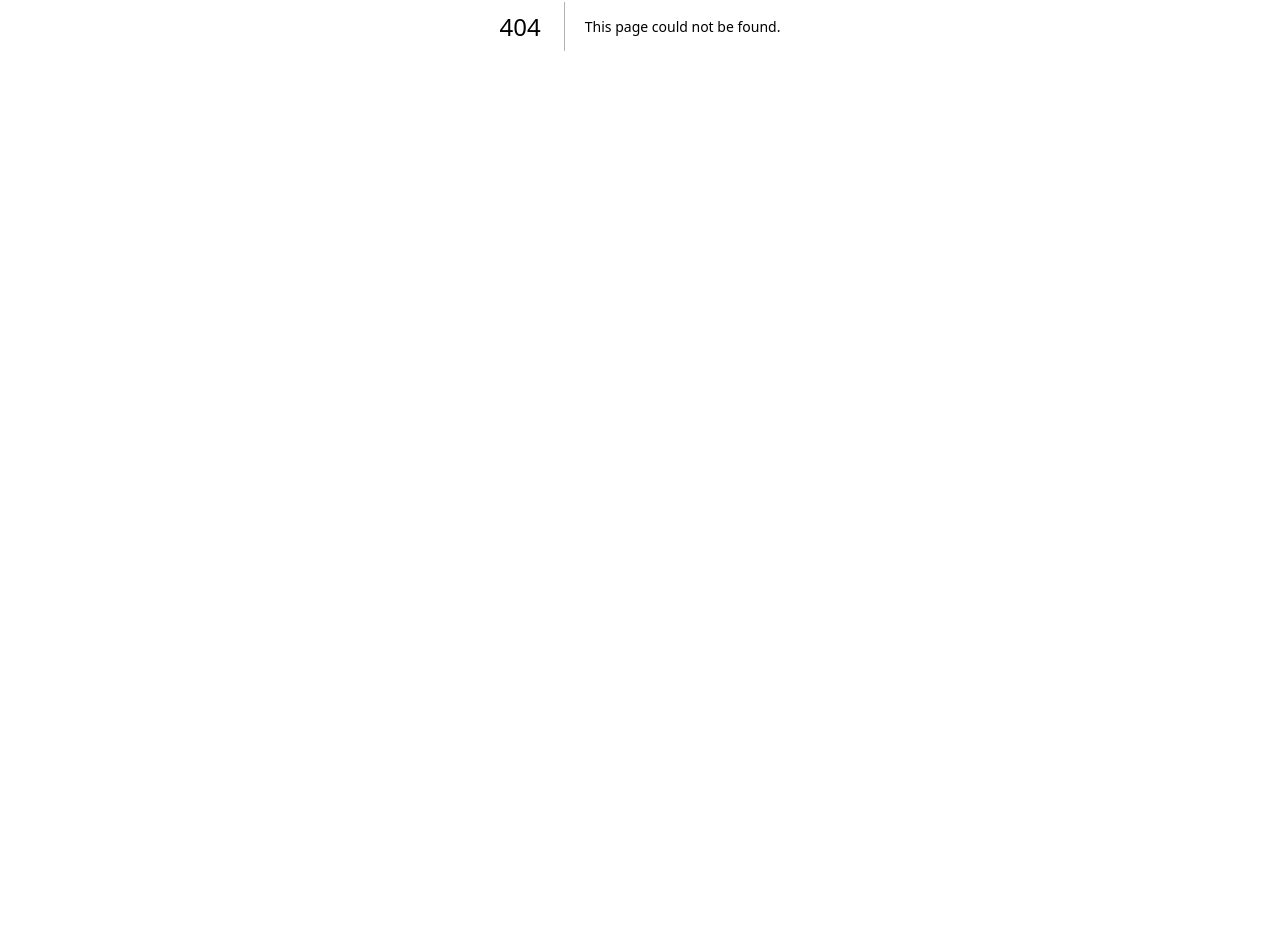
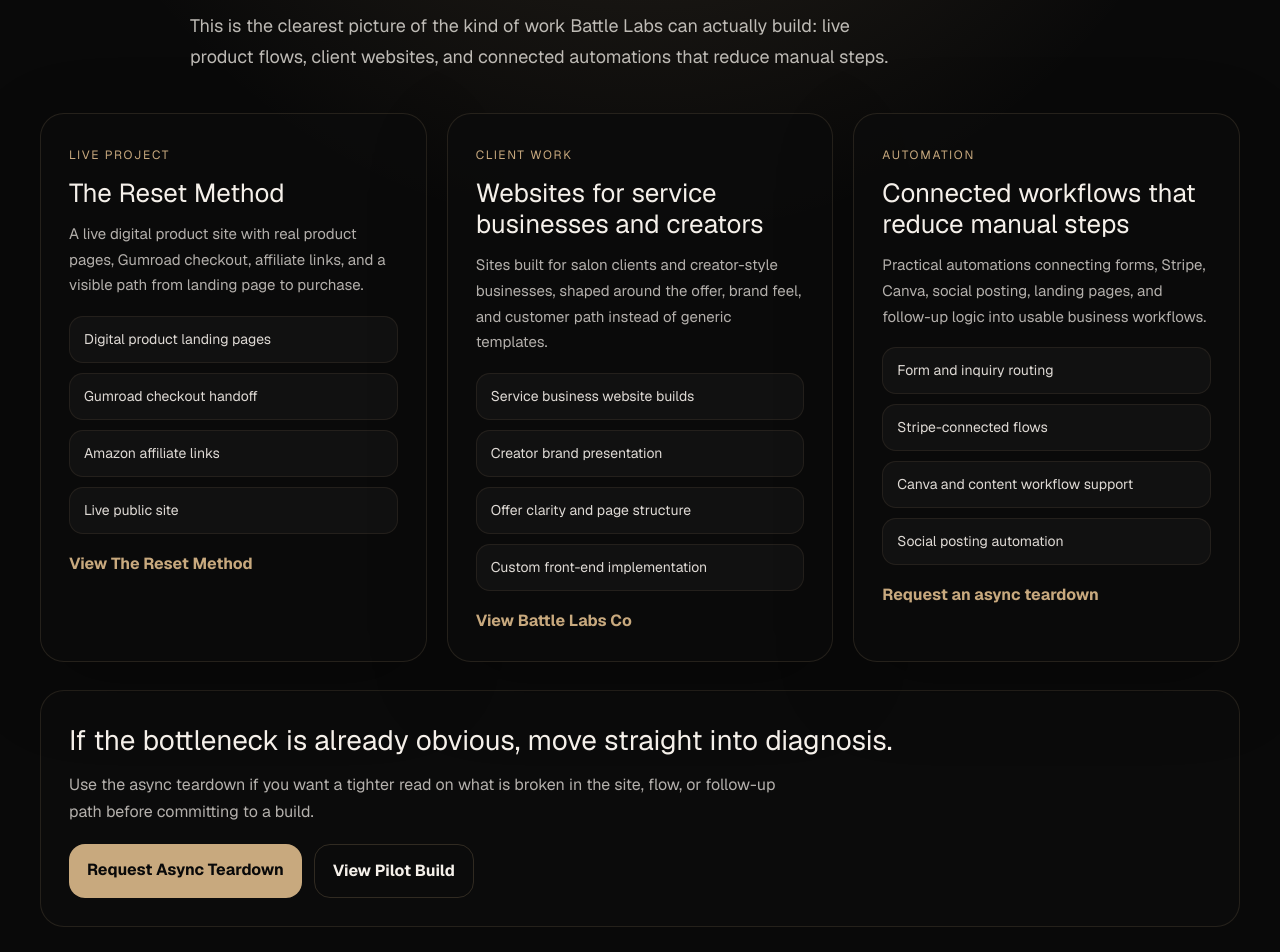
Before and after one commit to caseybattle/Battlelabs-live, a Next.js app: page /selected-work in a window 1280 px wide. Before the commit this address had no page. Shown: the part 374-1326 px from the top of the page. Before the commit the page ends 800 px from the top, so only its background shows below. Built offline with nearby package versions, Linux system fonts and the light colour scheme.

Commit message:
feat: add selected work proof page

```diff
--- a/public/battlelabs-original.html
+++ b/public/battlelabs-original.html
@@ -2062,6 +2062,7 @@
       <span class="proof-kicker">Client Work</span>
       <h3>Websites for service businesses and creators</h3>
       <p>I’ve built websites for salon clients and social media influencers, shaping each build around the brand, offer, and customer flow they needed.</p>
+      <a class="proof-link" href="/selected-work">View selected work</a>
     </article>
 
     <article class="proof-card">
@@ -2078,6 +2079,7 @@
       <p>Use the form to describe the workflow, website, or automation you need. If the fit is right, I’ll map the next steps from there.</p>
     </div>
     <div class="proof-cta-actions">
+      <a href="/selected-work" class="btn-ghost">View Selected Work</a>
       <a href="/async-teardown" class="btn-primary">Request Async Teardown</a>
       <a href="/pilot-build" class="btn-ghost">View Pilot Build</a>
     </div>
--- /dev/null
+++ b/src/app/selected-work/page.tsx
@@ -0,0 +1,256 @@
+import type { CSSProperties } from "react";
+
+const workItems = [
+  {
+    kicker: "Live Project",
+    title: "The Reset Method",
+    body:
+      "A live digital product site with real product pages, Gumroad checkout, affiliate links, and a visible path from landing page to purchase.",
+    bullets: [
+      "Digital product landing pages",
+      "Gumroad checkout handoff",
+      "Amazon affiliate links",
+      "Live public site",
+    ],
+    href: "https://www.theresetmethod.live/",
+    linkLabel: "View The Reset Method",
+  },
+  {
+    kicker: "Client Work",
+    title: "Websites for service businesses and creators",
+    body:
+      "Sites built for salon clients and creator-style businesses, shaped around the offer, brand feel, and customer path instead of generic templates.",
+    bullets: [
+      "Service business website builds",
+      "Creator brand presentation",
+      "Offer clarity and page structure",
+      "Custom front-end implementation",
+    ],
+    href: "https://battlelabs.co/",
+    linkLabel: "View Battle Labs Co",
+  },
+  {
+    kicker: "Automation",
+    title: "Connected workflows that reduce manual steps",
+    body:
+      "Practical automations connecting forms, Stripe, Canva, social posting, landing pages, and follow-up logic into usable business workflows.",
+    bullets: [
+      "Form and inquiry routing",
+      "Stripe-connected flows",
+      "Canva and content workflow support",
+      "Social posting automation",
+    ],
+    href: "/async-teardown",
+    linkLabel: "Request an async teardown",
+  },
+];
+
+export default function SelectedWorkPage() {
+  return (
+    <main style={pageStyle}>
+      <section style={heroStyle}>
+        <div style={eyebrowStyle}>Selected Work</div>
+        <h1 style={titleStyle}>Real projects, real systems, and no inflated claims</h1>
+        <p style={copyStyle}>
+          This is the clearest picture of the kind of work Battle Labs can actually build: live product flows,
+          client websites, and connected automations that reduce manual steps.
+        </p>
+      </section>
+
+      <section style={gridStyle}>
+        {workItems.map((item) => (
+          <article key={item.title} style={cardStyle}>
+            <span style={kickerStyle}>{item.kicker}</span>
+            <h2 style={cardTitleStyle}>{item.title}</h2>
+            <p style={cardCopyStyle}>{item.body}</p>
+            <div style={bulletListStyle}>
+              {item.bullets.map((bullet) => (
+                <div key={bullet} style={bulletStyle}>
+                  {bullet}
+                </div>
+              ))}
+            </div>
+            <a
+              href={item.href}
+              {...(item.href.startsWith("http")
+                ? { target: "_blank", rel: "noreferrer" }
+                : {})}
+              style={linkStyle}
+            >
+              {item.linkLabel}
+            </a>
+          </article>
+        ))}
+      </section>
+
+      <section style={ctaWrapStyle}>
+        <div style={ctaCardStyle}>
+          <h2 style={ctaTitleStyle}>If the bottleneck is already obvious, move straight into diagnosis.</h2>
+          <p style={ctaCopyStyle}>
+            Use the async teardown if you want a tighter read on what is broken in the site, flow, or follow-up
+            path before committing to a build.
+          </p>
+          <div style={ctaActionsStyle}>
+            <a href="/async-teardown" style={primaryLinkStyle}>
+              Request Async Teardown
+            </a>
+            <a href="/pilot-build" style={ghostLinkStyle}>
+              View Pilot Build
+            </a>
+          </div>
+        </div>
+      </section>
+    </main>
+  );
+}
+
+const pageStyle: CSSProperties = {
+  minHeight: "100vh",
+  padding: "72px 24px 96px",
+  background: "radial-gradient(circle at top, rgba(200,169,126,0.18), transparent 40%), #090909",
+  color: "#f5f0ea",
+  fontFamily: "var(--font-geist-sans), sans-serif",
+};
+
+const heroStyle: CSSProperties = {
+  maxWidth: 900,
+  margin: "0 auto 40px",
+};
+
+const eyebrowStyle: CSSProperties = {
+  display: "inline-flex",
+  padding: "8px 14px",
+  borderRadius: 999,
+  border: "1px solid rgba(200,169,126,0.18)",
+  letterSpacing: "0.14em",
+  textTransform: "uppercase",
+  fontSize: 12,
+  color: "#c8a97e",
+  marginBottom: 18,
+};
+
+const titleStyle: CSSProperties = {
+  fontSize: "clamp(2.6rem, 6vw, 4.8rem)",
+  lineHeight: 1.04,
+  marginBottom: 18,
+  fontWeight: 700,
+};
+
+const copyStyle: CSSProperties = {
+  maxWidth: 720,
+  fontSize: 18,
+  lineHeight: 1.75,
+  color: "rgba(245,240,234,0.76)",
+};
+
+const gridStyle: CSSProperties = {
+  maxWidth: 1200,
+  margin: "0 auto",
+  display: "grid",
+  gridTemplateColumns: "repeat(auto-fit, minmax(280px, 1fr))",
+  gap: 20,
+};
+
+const cardStyle: CSSProperties = {
+  padding: 28,
+  borderRadius: 24,
+  border: "1px solid rgba(200,169,126,0.14)",
+  background: "rgba(12,12,12,0.9)",
+  boxShadow: "0 24px 80px rgba(0,0,0,0.22)",
+};
+
+const kickerStyle: CSSProperties = {
+  display: "inline-block",
+  marginBottom: 14,
+  fontSize: 12,
+  letterSpacing: "0.14em",
+  textTransform: "uppercase",
+  color: "#c8a97e",
+};
+
+const cardTitleStyle: CSSProperties = {
+  fontFamily: "var(--font-geist-sans), sans-serif",
+  fontSize: 26,
+  lineHeight: 1.2,
+  marginBottom: 12,
+};
+
+const cardCopyStyle: CSSProperties = {
+  color: "rgba(245,240,234,0.72)",
+  lineHeight: 1.72,
+  fontSize: 15,
+};
+
+const bulletListStyle: CSSProperties = {
+  display: "grid",
+  gap: 10,
+  marginTop: 18,
+};
+
+const bulletStyle: CSSProperties = {
+  padding: "12px 14px",
+  borderRadius: 14,
+  border: "1px solid rgba(200,169,126,0.1)",
+  background: "rgba(255,255,255,0.03)",
+  color: "rgba(245,240,234,0.9)",
+  fontSize: 14,
+};
+
+const linkStyle: CSSProperties = {
+  display: "inline-flex",
+  marginTop: 18,
+  color: "#c8a97e",
+  textDecoration: "none",
+  fontWeight: 700,
+};
+
+const ctaWrapStyle: CSSProperties = {
+  maxWidth: 1200,
+  margin: "28px auto 0",
+};
+
+const ctaCardStyle: CSSProperties = {
+  padding: 28,
+  borderRadius: 24,
+  border: "1px solid rgba(200,169,126,0.14)",
+  background: "rgba(12,12,12,0.88)",
+};
+
+const ctaTitleStyle: CSSProperties = {
+  fontSize: 28,
+  marginBottom: 10,
+};
+
+const ctaCopyStyle: CSSProperties = {
+  maxWidth: 720,
+  fontSize: 16,
+  lineHeight: 1.7,
+  color: "rgba(245,240,234,0.72)",
+};
+
+const ctaActionsStyle: CSSProperties = {
+  display: "flex",
+  gap: 12,
+  flexWrap: "wrap",
+  marginTop: 18,
+};
+
+const primaryLinkStyle: CSSProperties = {
+  display: "inline-flex",
+  padding: "14px 18px",
+  borderRadius: 16,
+  background: "#c8a97e",
+  color: "#090909",
+  textDecoration: "none",
+  fontWeight: 700,
+};
+
+const ghostLinkStyle: CSSProperties = {
+  display: "inline-flex",
+  padding: "14px 18px",
+  borderRadius: 16,
+  border: "1px solid rgba(200,169,126,0.2)",
+  color: "#f5f0ea",
+  textDecoration: "none",
+  fontWeight: 700,
+};
```
Also changed, not shown: 1 other file (tests, documents, lock files or other folders).
